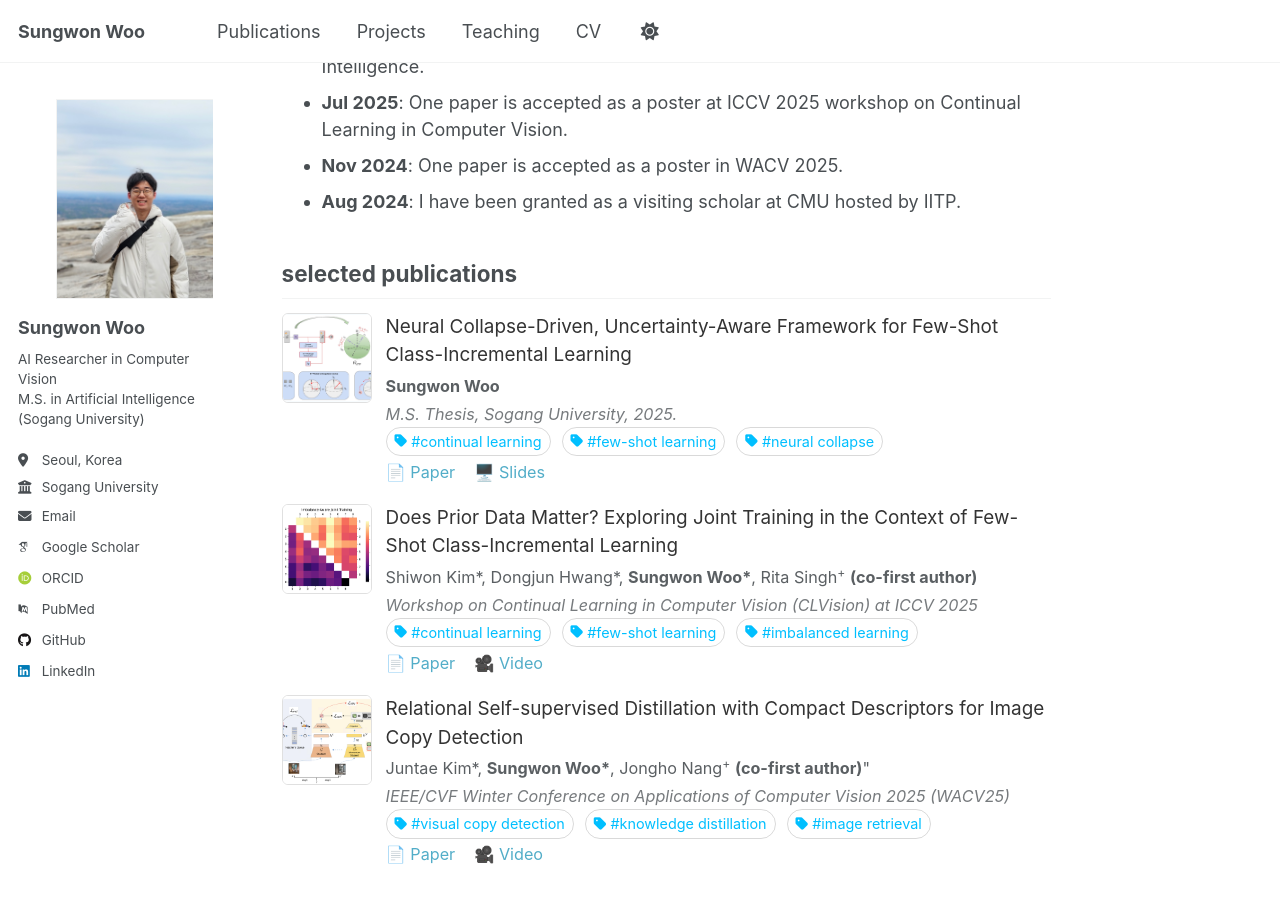
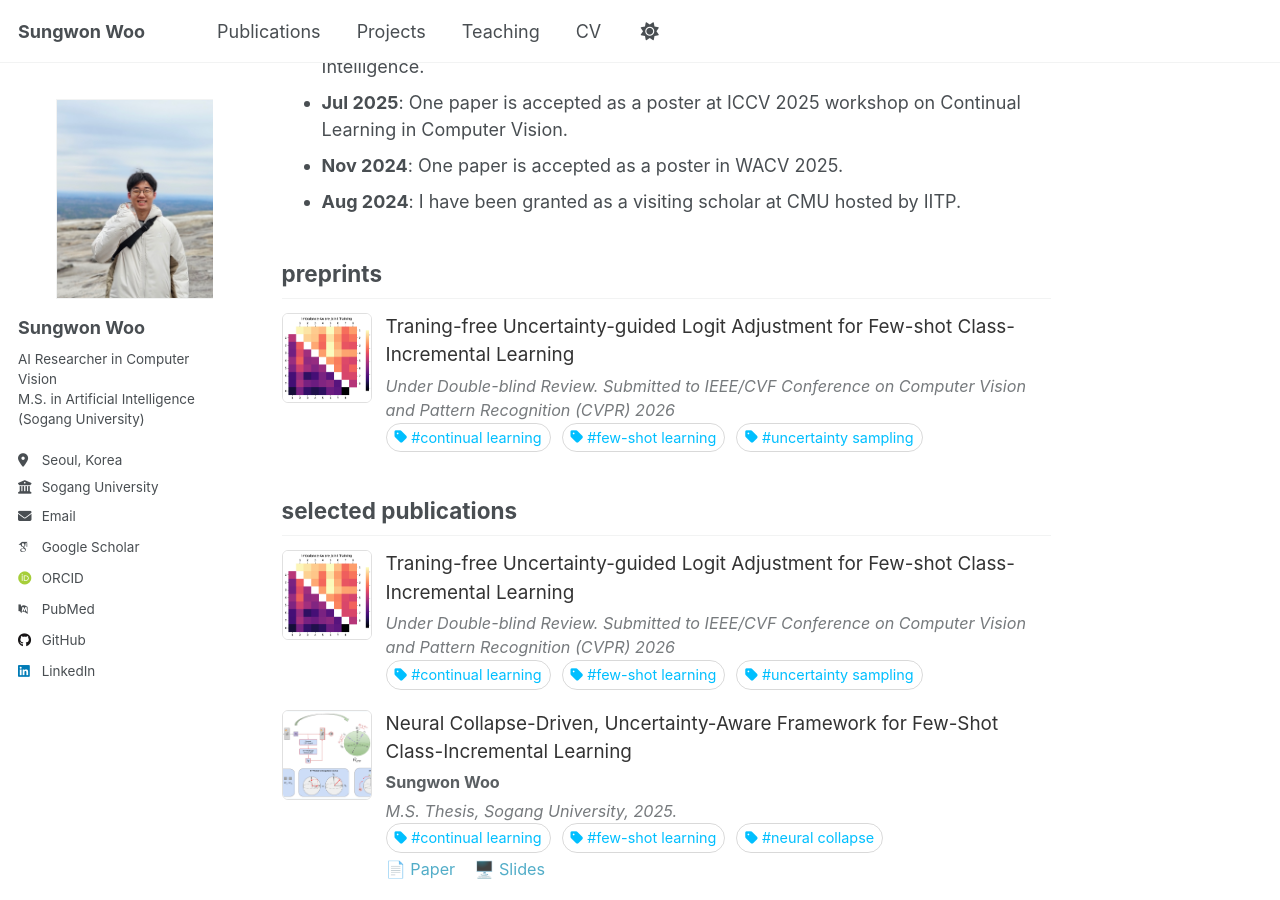
Before and after one commit to sungwon-woo/sungwon-woo.github.io, a Jekyll site: the page built from _pages/about.md, in a window 1280 px wide and 900 px high, scrolled down 638 px. Built offline with Jekyll 4.4.1, drawn with Linux system fonts in a browser that asks for light colours; some web fonts are replaced; a script that is not in the unit is left out.

Commit message:
add preprint

```diff
--- a/_pages/about.md
+++ b/_pages/about.md
@@ -25,6 +25,69 @@ I’m actively preparing for Ph.D. admissions for Fall 2026 entry. If you’re o
 - **Jul 2025**: One paper is accepted as a poster at ICCV 2025 workshop on Continual Learning in Computer Vision.
 - **Nov 2024**: One paper is accepted as a poster in WACV 2025.
 - **Aug 2024**: I have been granted as a visiting scholar at CMU hosted by IITP.
+
+
+## preprints
+<ul class="pub-list">
+{%- assign preprints = site.publications
+      | where: "preprint", true
+      | sort: "date"
+      | reverse -%}
+{%- for p in preprints limit: 6 -%}
+  <li class="pub-item">
+    <div class="pub-thumb">
+      {% if p.header.teaser %}
+        <img src="{{ p.header.teaser | relative_url }}" alt="{{ p.title | escape }}">
+      {% endif %}
+    </div>
+
+    <div class="pub-meta">
+      <div class="pub-title" style="font-weight: normal; color:#333333;">
+        {{ p.title }}
+      </div>
+
+      {% if p.authors %}<div class="pub-authors">{{ p.authors }}</div>{% endif %}
+      {% if p.venue %}<div class="pub-venue"><em>{{ p.venue }}</em></div>{% endif %}
+
+      {% if p.tags %}
+      <div class="tag-list">
+        {% for tag in p.tags %}
+          <span class="tag-pill"
+            style="display:inline-flex; align-items:center; gap:4px;
+                   padding:3px 8px; border:1px solid rgba(0,0,0,.15);
+                   border-radius:999px; font-size:.8em; margin-right:6px; color:#00BFFF;">
+            <i class="fas fa-tag"></i>
+            #{{ tag }}
+          </span>
+        {% endfor %}
+      </div>
+      {% endif %}
+
+      {% if p.links %}
+      <div class="pub-links">
+        {% for L in p.links %}
+          <a href="{{ L.url }}" target="_blank" rel="noopener">{{ L.label }}</a>
+        {% endfor %}
+      </div>
+      {% endif %}
+
+      {% if p.buttons %}
+      <p style="font-size: 0.9em; margin-top: 0.2rem; margin-bottom: 0;">
+        {% for btn in p.buttons %}
+        <a href="{{ btn.url }}" target="_blank" style="margin-right: 0.8rem; text-decoration: none;">
+          {% if btn.type == "paper" %}📄 Paper{% endif %}
+          {% if btn.type == "video" %}🎥 Video{% endif %}
+          {% if btn.type == "code" %}💻 Code{% endif %}
+          {% if btn.type == "website" %}🌐 Website{% endif %}
+          {% if btn.type == "presentation" %}🖥️ Slides{% endif %}
+        </a>
+        {% endfor %}
+      </p>
+      {% endif %}
+    </div>
+  </li>
+{%- endfor -%}
+</ul>
 
 ## selected publications
 <!-- - **Neural Collapse-Driven, Uncertainty-Aware Framework for Few-Shot Class-Incremental Learning** [[paper]](https://drive.google.com/file/d/1vA2BNZxMgJ7aVPw_HE4tprMWLa5eWo5u/view?usp=drive_link)
```
Also changed, not shown: _publications/2026-cvpr-ula.md (added, +10 -0 lines).
